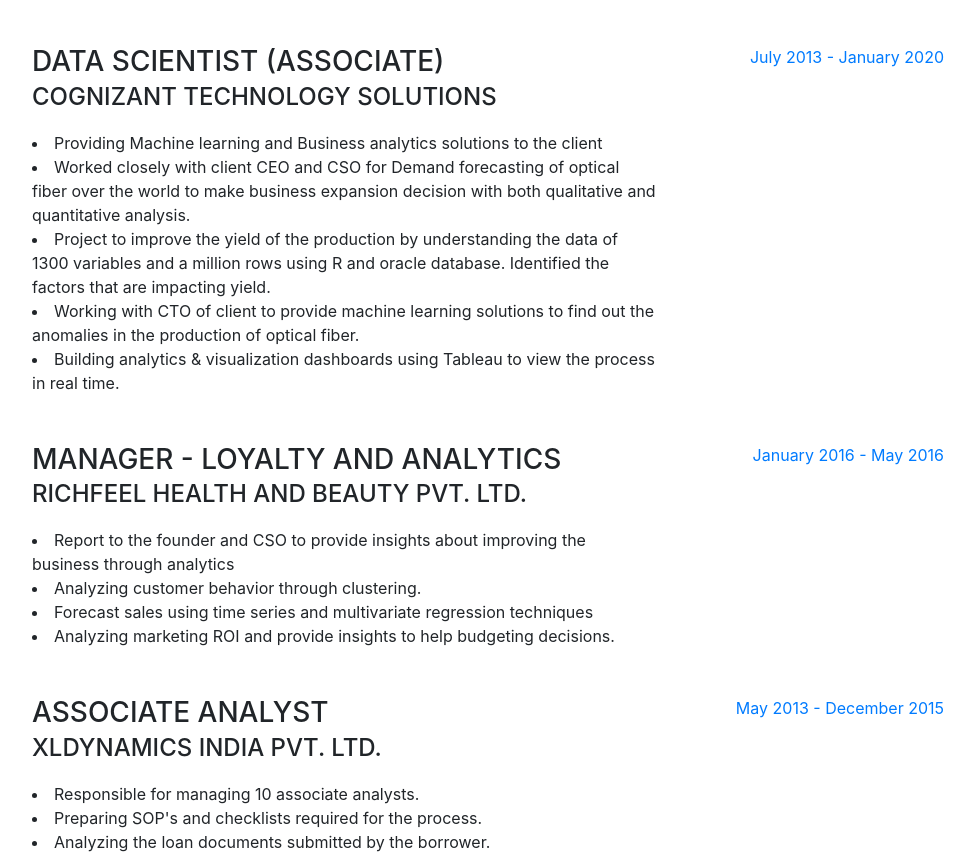
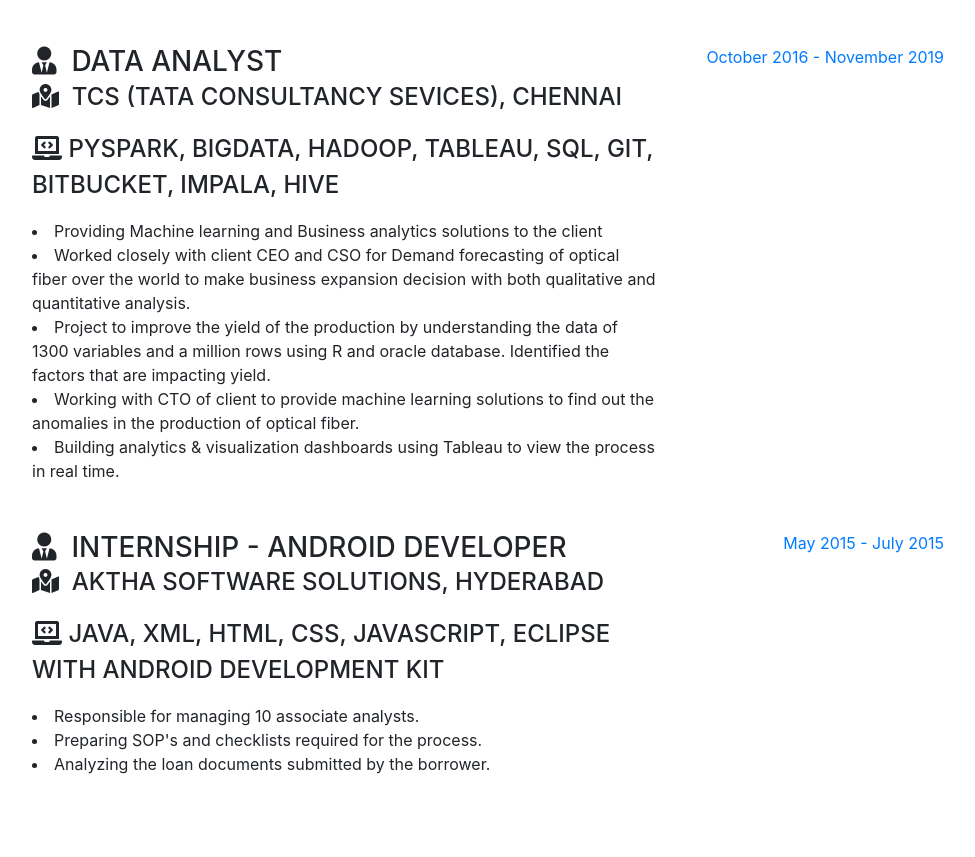
Before and after one commit to surendra-arivappagari/surendra-arivappagari.github.io, a website with bundled scripts: page index.html in a window 1280 px wide. Shown: the part 1808-2665 px from the top of the page, without its empty margins (288-1263 px from the left). Built offline with nearby package versions, Linux system fonts and the light colour scheme; a web font is replaced by a local one.

Commit message:
Exp details

```diff
--- a/index.html
+++ b/index.html
@@ -95,7 +95,7 @@
 
       <section class="resume-section p-3 p-lg-5 d-flex flex-column" id="experience">
         <div class="my-auto">
-          <h2 class="mb-5"><i class="fa fa-briefcase"></i>&nbsp;&nbsp; Experience</h2>
+          <h2 class="mb-5"><i class="fa fa-briefcase"></i>&nbsp; Experience</h2>
           <div class="resume-item d-flex flex-column flex-md-row mb-5">
             <div class="resume-content mr-auto">
               <h3 class="mb-0"><i class="fas fa-user-tie"></i>&nbsp; Senior Data Analyst</h3>
@@ -150,8 +150,9 @@
 
           <div class="resume-item d-flex flex-column flex-md-row mb-5">
             <div class="resume-content mr-auto">
-              <h3 class="mb-0">Data Scientist (Associate) </h3>
-              <div class="subheading mb-3">Cognizant Technology Solutions</div>
+              <h3 class="mb-0"><i class="fas fa-user-tie"></i>&nbsp; Data Analyst</h3>
+              <div class="subheading mb-3"><i class="fas fa-map-marked-alt"></i>&nbsp; TCS (Tata Consultancy Sevices), Chennai</div>
+			  <div class="subheading mb-3"><i class="fas fa-laptop-code"></i>&nbsp;PySpark, Bigdata, Hadoop, Tableau, SQL, GIT, BitBucket, Impala, HIVE </div>
 
                 <li>
               <i class="fa-li fa fa-check"></i>
@@ -171,36 +172,15 @@
 
             </div>
             <div class="resume-date text-md-right">
-              <span class="text-primary">July 2013 - January 2020</span>
+              <span class="text-primary">October 2016 - November 2019</span>
             </div>
           </div>
 
           <div class="resume-item d-flex flex-column flex-md-row mb-5">
             <div class="resume-content mr-auto">
-              <h3 class="mb-0">Manager - Loyalty and Analytics</h3>
-              <div class="subheading mb-3">Richfeel Health and Beauty Pvt. Ltd.</div>
-                <li>
-              <i class="fa-li fa fa-check"></i>
-              Report to the founder and CSO to provide insights about improving the business through analytics</li>
-                <li>
-              <i class="fa-li fa fa-check"></i>
-              Analyzing customer behavior through clustering.</li>
-                <li>
-              <i class="fa-li fa fa-check"></i>
-              Forecast sales using time series and multivariate regression techniques</li>
-                <li>
-              <i class="fa-li fa fa-check"></i>
-              Analyzing marketing ROI and provide insights to help budgeting decisions.</li>
-            </div>
-            <div class="resume-date text-md-right">
-              <span class="text-primary">January 2016 - May 2016</span>
-            </div>
-          </div>
-
-          <div class="resume-item d-flex flex-column flex-md-row mb-5">
-            <div class="resume-content mr-auto">
-              <h3 class="mb-0">Associate Analyst</h3>
-              <div class="subheading mb-3">XLDynamics India Pvt. Ltd.</div>
+              <h3 class="mb-0"><i class="fas fa-user-tie"></i>&nbsp; Internship - Android Developer</h3>
+              <div class="subheading mb-3"><i class="fas fa-map-marked-alt"></i>&nbsp; Aktha Software Solutions, Hyderabad</div>
+			  <div class="subheading mb-3"><i class="fas fa-laptop-code"></i>&nbsp;JAVA, XML, HTML, CSS, JAVASCRIPT, Eclipse with Android Development Kit </div>
                 <li>
               <i class="fa-li fa fa-check"></i>
               Responsible for managing 10 associate analysts.</li>
@@ -211,7 +191,7 @@
               <i class="fa-li fa fa-check"></i>Analyzing the loan documents submitted by the borrower.</li>
             </div>
             <div class="resume-date text-md-right">
-              <span class="text-primary">May 2013 - December 2015</span>
+              <span class="text-primary">May 2015 - July 2015</span>
             </div>
           </div>
         </div>
```
